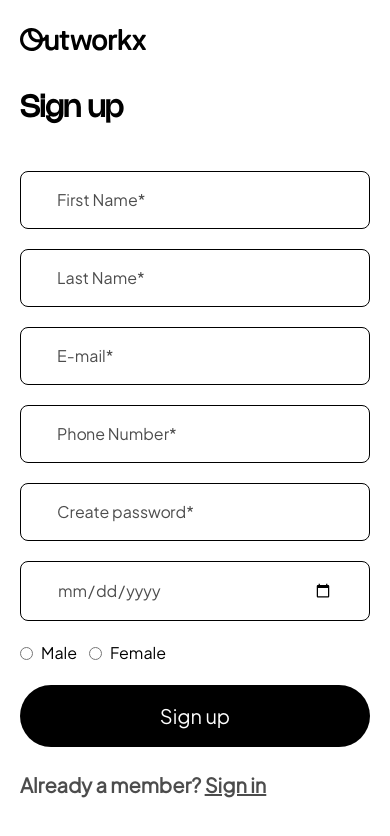
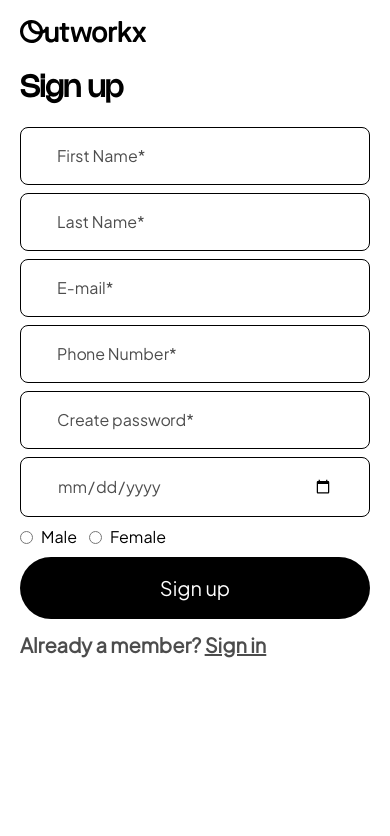
Before and after one commit to RaimaAftab95/outworkx, a React (Vite) app: page /sign-up in a window 390 px wide. Shown: the top 836 px of the page. Built offline with nearby package versions, Linux system fonts and the light colour scheme.

Commit message:
remove scroll bar from  signin and signup page

```diff
--- a/src/pages/Signin.jsx
+++ b/src/pages/Signin.jsx
@@ -81,14 +81,14 @@ const Signin = () => {
     mutate();
   };
   return (
-    <main className="flex flex-col justify-between lg:flex-row">
-      <div className="min-h-full w-full px-5 py-7 sm:px-20 lg:w-1/2 xl:w-1/3">
+    <main className="flex min-h-screen flex-col justify-between lg:flex-row">
+      <div className="max-h-screen min-h-screen w-full px-5 py-7 sm:px-20 lg:w-1/2 xl:w-1/3">
         <Link to="/">
           <img src="/images/logo.svg" alt="logo" />
         </Link>
-        <div className="flex min-h-full items-center py-10">
+        <div className="flex min-h-full items-center  py-10 pt-20">
           <div className="w-full">
-            <Heading>Login</Heading>
+            <Heading>Login Page</Heading>
 
             <form
               onSubmit={submitHandler}
@@ -126,7 +126,7 @@ const Signin = () => {
       <div className="hidden min-h-screen lg:block lg:w-1/2 xl:w-2/3">
         <img
           src="/images/auth/sign-up-banner.jpg"
-          className="h-full w-full"
+          className="h-auto max-h-screen min-h-screen max-w-full"
           alt=""
         />
       </div>
--- a/src/pages/Signup.jsx
+++ b/src/pages/Signup.jsx
@@ -105,19 +105,16 @@ const Signup = () => {
     mutate();
   };
   return (
-    <main className="flex flex-col justify-between lg:flex-row">
-      <div className="min-h-full w-full px-5 py-7 sm:px-20 lg:w-1/2 xl:w-1/3">
+    <main className="flex min-h-screen flex-col justify-between lg:flex-row">
+      <div className="max-h-screen min-h-screen w-full px-5 py-5 sm:px-20 lg:w-1/2 xl:w-1/3">
         <Link to="/">
           <img src="/images/logo.svg" alt="logo" />
         </Link>
-        <div className="flex min-h-full items-center py-10">
+        <div className="mt-7 flex items-center">
           <div className="w-full">
             <Heading>Sign up</Heading>
 
-            <form
-              onSubmit={submitHandler}
-              className="mt-11 flex flex-col gap-5"
-            >
+            <form onSubmit={submitHandler} className="mt-5 flex flex-col gap-2">
               <input
                 type="text"
                 placeholder="First Name*"
@@ -209,10 +206,10 @@ const Signup = () => {
           </div>
         </div>
       </div>
-      <div className="hidden min-h-screen lg:block lg:w-1/2 xl:w-2/3">
+      <div className="hidden min-h-screen  overflow-hidden lg:block lg:w-1/2 xl:w-2/3">
         <img
           src="/images/auth/sign-up-banner.jpg"
-          className="h-full w-full"
+          className="h-auto max-h-screen min-h-screen max-w-full"
           alt=""
         />
       </div>
```
